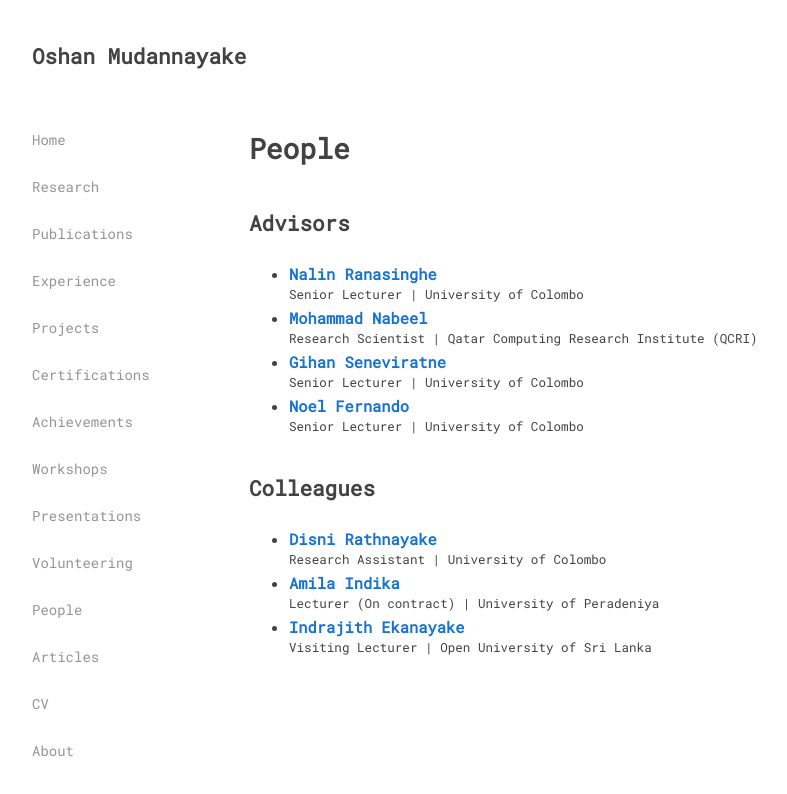
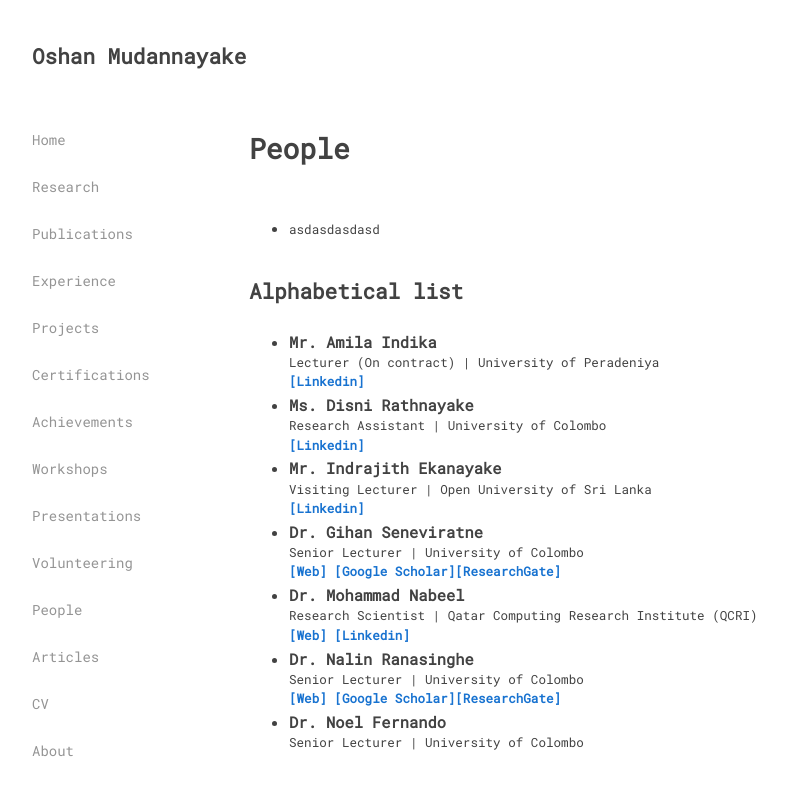
Before and after one commit to ivantha/ivantha.github.io, a Gatsby site: page /people in a window 1280 px wide. Shown: the whole page, without its empty margins (31-818 px from the left). Built offline with nearby package versions, Linux system fonts and the light colour scheme; Gatsby itself is replaced by a stand-in of ours.

Commit message:
add minor fixes

```diff
--- a/src/data/people.js
+++ b/src/data/people.js
@@ -5,66 +5,80 @@ export default {
         name: "Nalin Ranasinghe",
         namewithhonorifics: "Dr. Nalin Ranasinghe",
         position: "Senior Lecturer | University of Colombo",
-        url: "https://ucsc.cmb.ac.lk/profile/dnr/",
-        anchor: <a className="link" href="https://ucsc.cmb.ac.lk/profile/dnr/" target="_blank" rel="noopener noreferrer">Nalin Ranasinghe</a>,
-        anchorithhonorifics: <a className="link" href="https://ucsc.cmb.ac.lk/profile/dnr/" target="_blank" rel="noopener noreferrer">Dr. Nalin Ranasinghe</a>,
+        link: "https://ucsc.cmb.ac.lk/profile/dnr/",
+        web: "https://ucsc.cmb.ac.lk/profile/dnr/",
+        linkedin: undefined,
+        scholar: "https://scholar.google.com/citations?user=MewGh0QAAAAJ&hl=en",
+        researchgate: undefined,
     },
     gihanseneviratne: {
         name: "Gihan Seneviratne",
         namewithhonorifics: "Dr. Gihan Seneviratne",
         position: "Senior Lecturer | University of Colombo",
-        url: "https://ucsc.cmb.ac.lk/profile/gps/",
-        anchor: <a className="link" href="https://ucsc.cmb.ac.lk/profile/gps/" target="_blank" rel="noopener noreferrer">Gihan Seneviratne</a>,
-        anchorithhonorifics: <a className="link" href="https://ucsc.cmb.ac.lk/profile/gps/" target="_blank" rel="noopener noreferrer">Dr. Gihan Seneviratne</a>,
+        link: "https://ucsc.cmb.ac.lk/profile/gps/",
+        web: "https://ucsc.cmb.ac.lk/profile/gps/",
+        linkedin: undefined,
+        scholar: "https://scholar.google.com/citations?user=vl3S1uQAAAAJ&hl=en",
+        researchgate: undefined,
     },
     noelfernando: {
         name: "Noel Fernando",
         namewithhonorifics: "Dr. Noel Fernando",
         position: "Senior Lecturer | University of Colombo",
-        url: "https://ucsc.cmb.ac.lk/profile/nas/",
-        anchor: <a className="link" href="https://ucsc.cmb.ac.lk/profile/nas/" target="_blank" rel="noopener noreferrer">Noel Fernando</a>,
-        anchorithhonorifics: <a className="link" href="https://ucsc.cmb.ac.lk/profile/nas/" target="_blank" rel="noopener noreferrer">Dr. Noel Fernando</a>,
+        link: "https://ucsc.cmb.ac.lk/profile/nas/",
+        web: "https://ucsc.cmb.ac.lk/profile/nas/",
+        linkedin: undefined,
+        scholar: undefined,
+        researchgate: "https://www.researchgate.net/profile/Noel-Fernando",
     },
-
     mohammadnabeel: {
         name: "Mohammad Nabeel",
         namewithhonorifics: "Dr. Mohammad Nabeel",
         position: "Research Scientist | Qatar Computing Research Institute (QCRI)",
-        url: "https://www.hbku.edu.qa/en/staff/dr-mohamed-nabeel",
-        anchor: <a className="link" href="https://www.hbku.edu.qa/en/staff/dr-mohamed-nabeel" target="_blank" rel="noopener noreferrer">Mohammad Nabeel</a>,
-        anchorithhonorifics: <a className="link" href="https://www.hbku.edu.qa/en/staff/dr-mohamed-nabeel" target="_blank" rel="noopener noreferrer">Dr. Mohammad Nabeel</a>,
+        link: "https://www.hbku.edu.qa/en/staff/dr-mohamed-nabeel",
+        web: "https://www.hbku.edu.qa/en/staff/dr-mohamed-nabeel",
+        linkedin: "https://scholar.google.com/citations?user=Lka4RwsAAAAJ&hl=en",
+        scholar: undefined,
+        researchgate: undefined,
     },
     leoniesolomons: {
         name: "Leonie Solomons",
         namewithhonorifics: "Dr. Leonie Solomons",
         position: "Executive Director at Consulting Systems Pty Ltd, Language Matters",
-        url: "https://www.linkedin.com/in/leonie-solomons-2aa5b31a?originalSubdomain=lk",
-        anchor: <a className="link" href="https://www.linkedin.com/in/leonie-solomons-2aa5b31a/?originalSubdomain=lk" target="_blank" rel="noopener noreferrer">Leonie Solomons</a>,
-        anchorithhonorifics: <a className="link" href="https://www.linkedin.com/in/leonie-solomons-2aa5b31a?originalSubdomain=lk" target="_blank" rel="noopener noreferrer">Dr. Leonie Solomons</a>,
+        link: "https://www.linkedin.com/in/leonie-solomons-2aa5b31a/",
+        web: undefined,
+        linkedin: "https://www.linkedin.com/in/leonie-solomons-2aa5b31a/",
+        scholar: undefined,
+        researchgate: undefined,
     },
-
     disnirathnayake: {
         name: "Disni Rathnayake",
         namewithhonorifics: "Ms. Disni Rathnayake",
         position: "Research Assistant | University of Colombo",
-        url: "https://www.linkedin.com/in/disni-rathnayake-3178b210b/",
-        anchor: <a className="link" href="https://www.linkedin.com/in/disni-rathnayake-3178b210b/" target="_blank" rel="noopener noreferrer">Disni Rathnayake</a>,
-        anchorithhonorifics: <a className="link" href="https://www.linkedin.com/in/disni-rathnayake-3178b210b/" target="_blank" rel="noopener noreferrer">Ms. Disni Rathnayake</a>,
+        link: "https://www.linkedin.com/in/disni-rathnayake-3178b210b/",
+        web: undefined,
+        linkedin: "https://www.linkedin.com/in/disni-rathnayake-3178b210b/",
+        scholar: undefined,
+        researchgate: undefined,
     },
     amilaindika: {
         name: "Amila Indika",
         namewithhonorifics: "Mr. Amila Indika",
         position: "Lecturer (On contract) | University of Peradeniya",
-        url: "https://www.linkedin.com/in/amila-indika/",
-        anchor: <a className="link" href="https://www.linkedin.com/in/amila-indika/" target="_blank" rel="noopener noreferrer">Amila Indika</a>,
-        anchorithhonorifics: <a className="link" href="https://www.linkedin.com/in/amila-indika/" target="_blank" rel="noopener noreferrer">Mr. Amila Indika</a>,
+        link: "https://www.linkedin.com/in/amila-indika/",
+        web: undefined,
+        linkedin: "https://www.linkedin.com/in/amila-indika/",
+        scholar: undefined,
+        researchgate: undefined,
     },
     indrajithekanayake: {
         name: "Indrajith Ekanayake",
         namewithhonorifics: "Mr. Indrajith Ekanayake",
         position: "Visiting Lecturer | Open University of Sri Lanka",
-        url: "https://www.linkedin.com/in/indrajithek/",
-        anchor: <a className="link" href="https://www.linkedin.com/in/indrajithek/" target="_blank" rel="noopener noreferrer">Indrajith Ekanayake</a>,
-        anchorithhonorifics: <a className="link" href="https://www.linkedin.com/in/indrajithek/" target="_blank" rel="noopener noreferrer">Mr. Indrajith Ekanayake</a>,
+        link: "https://www.linkedin.com/in/indrajithek/",
+        web: undefined,
+        linkedin: "https://www.linkedin.com/in/indrajithek/",
+        scholar: undefined,
+        researchgate: undefined,
     },
 }
--- a/src/pages/people.js
+++ b/src/pages/people.js
@@ -3,37 +3,62 @@
 import Layout from "../components/layout"
 import people from "../data/people"
 
-const advisors = [
+const alphabeticalList = [
     {
-        name: people.nalinranasinghe.anchor,
-        position: people.nalinranasinghe.position
+        name: people.amilaindika.namewithhonorifics,
+        position: people.amilaindika.position,
+        web: people.amilaindika.web,
+        linkedin: people.amilaindika.linkedin,
+        scholar: people.amilaindika.scholar,
+        researchgate: people.amilaindika.scholar,
     },
     {
-        name: people.mohammadnabeel.anchor,
-        position: people.mohammadnabeel.position
+        name: people.disnirathnayake.namewithhonorifics,
+        position: people.disnirathnayake.position,
+        web: people.disnirathnayake.web,
+        linkedin: people.disnirathnayake.linkedin,
+        scholar: people.disnirathnayake.scholar,
+        researchgate: people.disnirathnayake.scholar,
     },
     {
-        name: people.gihanseneviratne.anchor,
-        position: people.gihanseneviratne.position
+        name: people.indrajithekanayake.namewithhonorifics,
+        position: people.indrajithekanayake.position,
+        web: people.indrajithekanayake.web,
+        linkedin: people.indrajithekanayake.linkedin,
+        scholar: people.indrajithekanayake.scholar,
+        researchgate: people.indrajithekanayake.scholar,
     },
     {
-        name: people.noelfernando.anchor,
-        position: people.noelfernando.position
-    },
-]
-
-const colleagues = [
-    {
-        name: people.disnirathnayake.anchor,
-        position: people.disnirathnayake.position
+        name: people.gihanseneviratne.namewithhonorifics,
+        position: people.gihanseneviratne.position,
+        web: people.gihanseneviratne.web,
+        linkedin: people.gihanseneviratne.linkedin,
+        scholar: people.gihanseneviratne.scholar,
+        researchgate: people.gihanseneviratne.scholar,
     },
     {
-        name: people.amilaindika.anchor,
-        position: people.amilaindika.position
+        name: people.mohammadnabeel.namewithhonorifics,
+        position: people.mohammadnabeel.position,
+        web: people.mohammadnabeel.web,
+        linkedin: people.mohammadnabeel.linkedin,
+        scholar: people.mohammadnabeel.scholar,
+        researchgate: people.mohammadnabeel.scholar,
     },
     {
-        name: people.indrajithekanayake.anchor,
-        position: people.indrajithekanayake.position
+        name: people.nalinranasinghe.namewithhonorifics,
+        position: people.nalinranasinghe.position,
+        web: people.nalinranasinghe.web,
+        linkedin: people.nalinranasinghe.linkedin,
+        scholar: people.nalinranasinghe.scholar,
+        researchgate: people.nalinranasinghe.scholar,
+    },
+    {
+        name: people.noelfernando.namewithhonorifics,
+        position: people.noelfernando.position,
+        web: people.noelfernando.web,
+        linkedin: people.noelfernando.linkedin,
+        scholar: people.noelfernando.scholar,
+        researchgate: people.noelfernando.scholar,
     },
 ]
 
@@ -44,20 +69,24 @@
                 <h1>People</h1>
             </div>
             <div className="section-items">
-                <h2 className="people-subtitle">Advisors</h2>
                 <ul className="people-wrapper">
-                    {advisors.map(advisor => (
-                        <li className="content-text">
-                            {advisor.name}<br/><span className="institute-text">{advisor.position}</span>
-                        </li>
-                    ))}
+                    <li className="content-text">
+                        <span className="institute-text">asdasdasdasd</span>
+                    </li>
                 </ul>
                 <div className="people-divider"></div>
-                <h2 className="people-subtitle">Colleagues</h2>
+                <h2 className="people-subtitle">Alphabetical list</h2>
                 <ul className="people-wrapper">
-                    {colleagues.map(colleague => (
+                    {alphabeticalList.map(person => (
                         <li className="content-text">
-                            {colleague.name}<br/><span className="institute-text">{colleague.position}</span>
+                            {person.name}<br/>
+                            <span className="institute-text">{person.position}</span><br/>
+                            <span className="institute-text">
+                                {person.web && <a className="link" href={person.web} target="_blank" rel="noopener noreferrer">[Web] </a>}
+                                {person.linkedin && <a className="link" href={person.linkedin} target="_blank" rel="noopener noreferrer">[Linkedin] </a>}
+                                {person.scholar && <a className="link" href={person.scholar} target="_blank" rel="noopener noreferrer">[Google Scholar]</a>}
+                                {person.researchgate && <a className="link" href={person.researchgate} target="_blank" rel="noopener noreferrer">[ResearchGate]</a>}
+                            </span>
                         </li>
                     ))}
                 </ul>
--- a/src/pages/research.js
+++ b/src/pages/research.js
@@ -47,7 +47,7 @@ const ResearchPage = () => (
                             <span className="tools-text">Graphs | Graph Summarization | Python</span><br />
                             <span className="content-text">Final year research project carried on the area of massive streaming graph summarization.</span><br />
                             <span className="date-text">Jan. 2019 - Jan. 2020</span><br />
-                            <span><a className="link" href="https://docs.google.com/presentation/d/1HQr98OLbt1QBcVf28NeYp1ws2XV7admlYiCcRN5dnHA/edit?usp=sharing" target="_blank" rel="noopener noreferrer">[Presentation]</a> <a className="link" href="https://github.com/ivantha/rpelsg" target="_blank" rel="noopener noreferrer">[Source]</a> <a className="link" href="/2021_kmatrix_a_space_efficient_streaming_graph_summarization_technique.pdf" target="_blank" rel="noopener noreferrer">[PDF]</a></span>
+                            <span><a className="link" href="https://docs.google.com/presentation/d/1HQr98OLbt1QBcVf28NeYp1ws2XV7admlYiCcRN5dnHA/edit?usp=sharing" target="_blank" rel="noopener noreferrer">[Presentation]</a> <a className="link" href="https://github.com/ivantha/rpelsg" target="_blank" rel="noopener noreferrer">[Source]</a> <a className="link" href="/2021_kmatrix_a_space_efficient_streaming_graph_summarization_technique.pdf" target="_blank" rel="noopener noreferrer">[Paper]</a></span>
                         </li>
                         <li className="projects-wrapper">
                             <h3>Machine Learning over Encrypted Data</h3>
```
Also changed, not shown: src/data/news.js (+5 -5 lines), src/pages/index.js (+9 -64 lines).
